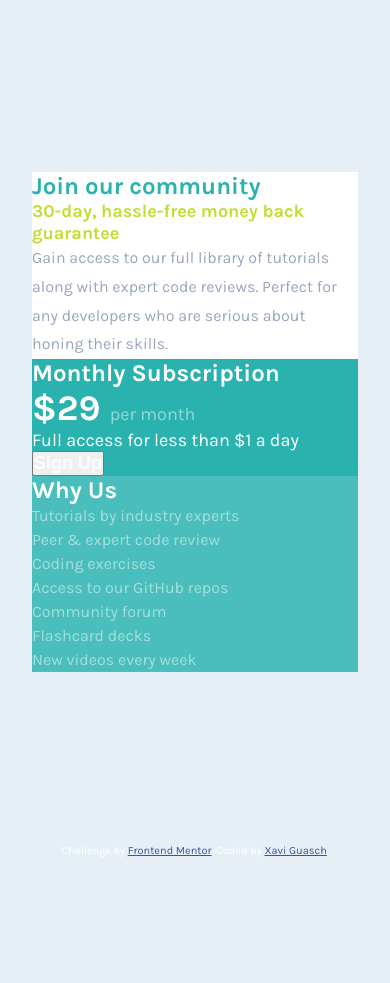
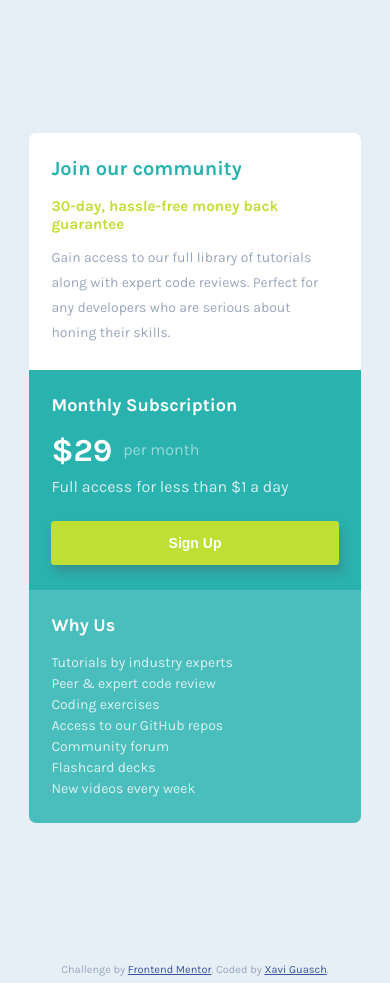
Before and after one commit to xaviguasch/single-price-grid-component-frontendmentor-challenge-prac, a plain HTML site: page index.html in a window 390 px wide. Before the commit the page ends 857 px from the top, so only its background shows below. Drawn offline with Linux system fonts and the light colour scheme.

Commit message:
finished mobile view

```diff
--- a/index.html
+++ b/index.html
@@ -14,7 +14,7 @@
     <div class="container">
       <div class="card">
         <div class="upper-card">
-          <h1 class="title title__upper">Join our community</h1>
+          <h1 class="title">Join our community</h1>
           <h2 class="subtitle">30-day, hassle-free money back guarantee</h2>
           <p class="copy">
             Gain access to our full library of tutorials along with expert code reviews.
@@ -23,7 +23,7 @@
         </div>
         <div class="lower-card">
           <div class="lower-card--a">
-            <h2 class="title">Monthly Subscription</h2>
+            <h2 class="section-header">Monthly Subscription</h2>
             <div class="monthly-plan">
               <p>
                 <span class="amount">&dollar;29 </span>
@@ -34,7 +34,7 @@
             <button class="cta-btn">Sign Up</button>
           </div>
           <div class="lower-card--b">
-            <h2 class="title">Why Us</h2>
+            <h2 class="section-header">Why Us</h2>
 
             <div class="reasons">
               <p>Tutorials by industry experts</p>
@@ -50,7 +50,7 @@
       </div>
     </div>
 
-    <footer>
+    <footer class="footer">
       <p class="attribution">
         Challenge by
         <a href="https://www.frontendmentor.io?ref=challenge" target="_blank"
--- a/style.css
+++ b/style.css
@@ -19,6 +19,7 @@
   --fs-10: 0.625rem;
   --fs-12: 0.75rem;
   --fs-14: 0.875rem;
+  --fs-15: 0.938rem;
   --fs-16: 1rem;
   --fs-18: 1.125rem;
   --fs-20: 1.25rem;
@@ -46,7 +47,7 @@ body {
   background-color: var(--clr-light-gray);
   color: var(--clr-white);
   font-family: var(--ff-karla);
-  font-size: var(--fs-16);
+  font-size: var(--fs-14);
   font-weight: var(--fw-regular);
   margin: 0;
   text-align: left;
@@ -55,17 +56,14 @@ body {
 /* Typography */
 
 .title {
-  font-size: var(--fs-24);
+  color: var(--clr-cyan);
+  font-size: var(--fs-20);
   font-weight: var(--fw-bold);
-}
-
-.title__upper {
-  color: var(--clr-cyan);
 }
 
 .subtitle {
   color: var(--clr-bright-yellow);
-  font-size: var(--fs-18);
+  font-size: var(--fs-15);
   font-weight: var(--fw-bold);
 }
 
@@ -74,32 +72,38 @@ body {
   line-height: 1.8;
 }
 
-.mp-cost {
-  color: var(--clr-white);
+.section-header {
   font-size: var(--fs-18);
-  opacity: 0.5;
 }
 
 .amount {
-  font-size: var(--fs-36);
+  font-size: var(--fs-32);
   font-weight: var(--fw-bold);
+}
+
+.mp-cost {
+  color: var(--clr-white);
+  font-size: var(--fs-16);
+
+  opacity: 0.5;
 }
 
 .mp-description {
   color: var(--clr-white);
-  font-size: var(--fs-18);
+  font-size: var(--fs-16);
   font-weight: var(--fw-regular);
+  opacity: 0.8;
 }
 
 .cta-btn {
   color: var(--clr-white);
-  font-size: var(--fs-18);
+  font-size: var(--fs-14);
   font-weight: var(--fw-bold);
 }
 
 .reasons {
   line-height: 1.5;
-  opacity: 0.5;
+  opacity: 0.8;
 }
 
 /* Utility styles */
@@ -111,18 +115,27 @@ body {
   align-items: center;
 
   height: 100%;
-  margin: 0 auto;
+  margin: 4em auto;
   max-width: 374px;
 }
 
 /* SECTIONS */
 .card {
-  border-radius: 0.5em;
   margin: 0em 1.5em;
 }
 
 .upper-card {
   background-color: var(--clr-white);
+  border-radius: 0.5em 0.5em 0 0;
+  padding: 1.75em 1.6em;
+}
+
+.title {
+  margin-bottom: 0.85em;
+}
+
+.subtitle {
+  margin-bottom: 0.75em;
 }
 
 .lower-card {
@@ -130,12 +143,56 @@ body {
 
 .lower-card--a {
   background-color: var(--clr-cyan);
+  padding: 1.75em 1.6em;
 }
+
+.section-header {
+  margin-bottom: 0.85em;
+}
+
+.monthly-plan {
+  position: relative;
+}
+
+.mp-cost {
+  position: absolute;
+  left: 25%;
+  bottom: 57%;
+}
+
+.mp-description {
+  margin: 0.5em 0;
+}
+
+.cta-btn {
+  background-color: var(--clr-bright-yellow);
+  border: none;
+  border-radius: 0.25em;
+  box-shadow: 3px 7px 10px hsla(0, 1%, 30%, 0.3);
+  margin-top: 1.25em;
+  padding: 1em 0;
+  width: 100%;
+}
+
+.cta-btn:hover,
+.cta-btn:active {
+  box-shadow: 3px 7px 10px 5px hsla(0, 1%, 30%, 0.3);
+  opacity: 0.9;
+}
+
 .lower-card--b {
   background-color: var(--clr-light-cyan);
+  border-radius: 0em 0em 0.5em 0.5em;
+
+  padding: 1.75em 1.6em;
 }
 
 /* FOOTER */
+
+.footer {
+  color: var(--clr-grayish-blue);
+  padding: 0.5em 0;
+}
 .attribution {
   font-size: 11px;
   text-align: center;
```
